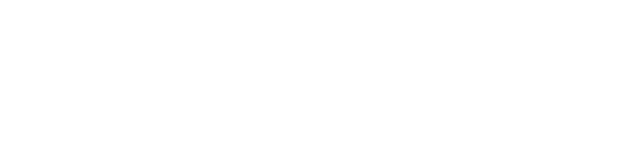
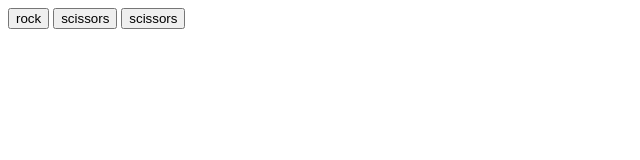
Before and after one commit to Ace1717/rps2, a plain HTML site: page index.html in a window 1280 px wide. Shown: the whole page, without its empty margins (0-640 px from the left). Drawn offline with Linux system fonts and the light colour scheme.

Commit message:
added button and div

```diff
--- a/index.html
+++ b/index.html
@@ -7,6 +7,10 @@
     <title>Document</title>
 </head>
 <body>
+    <div id="result"></div>
+    <button id="rock">rock</button>
+    <button id="paper">scissors</button>
+    <button id="scissors">scissors</button>
 
 </body>
 </html>
```
